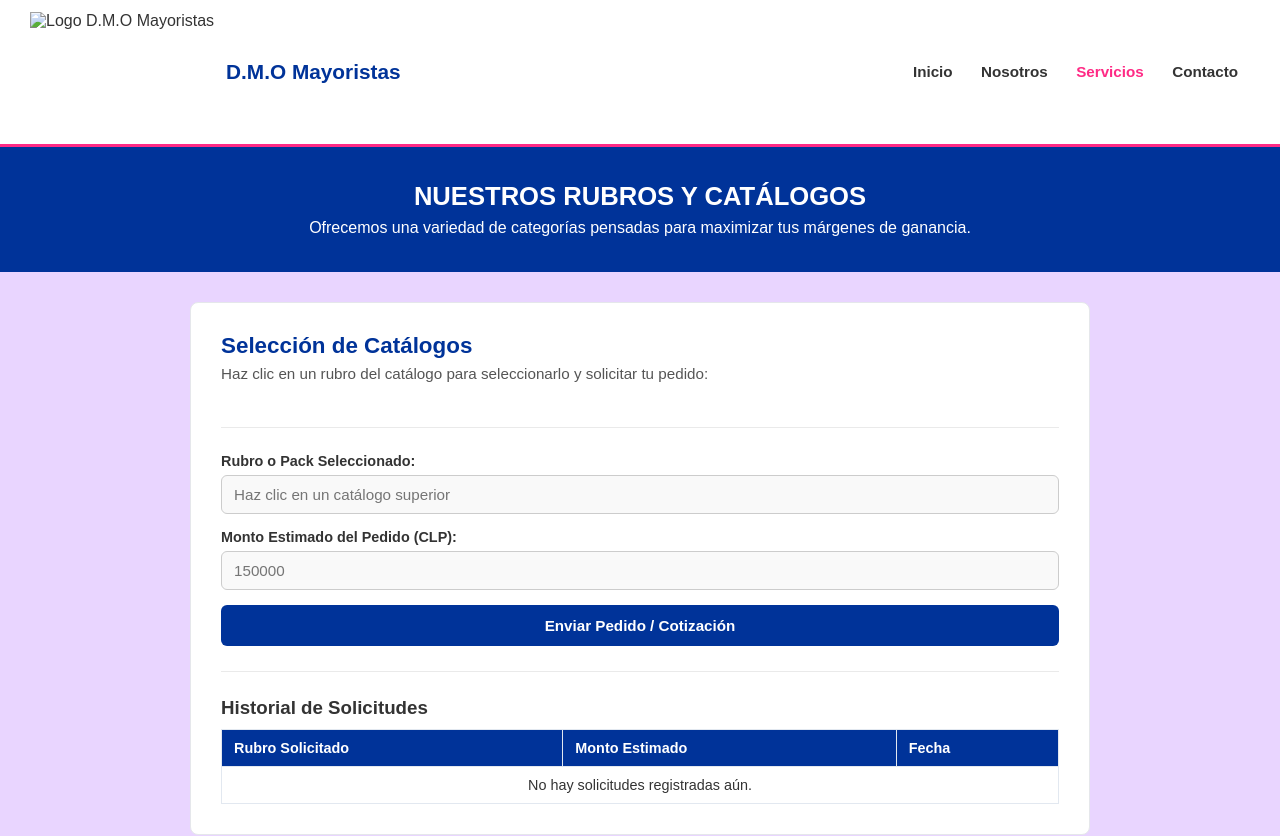
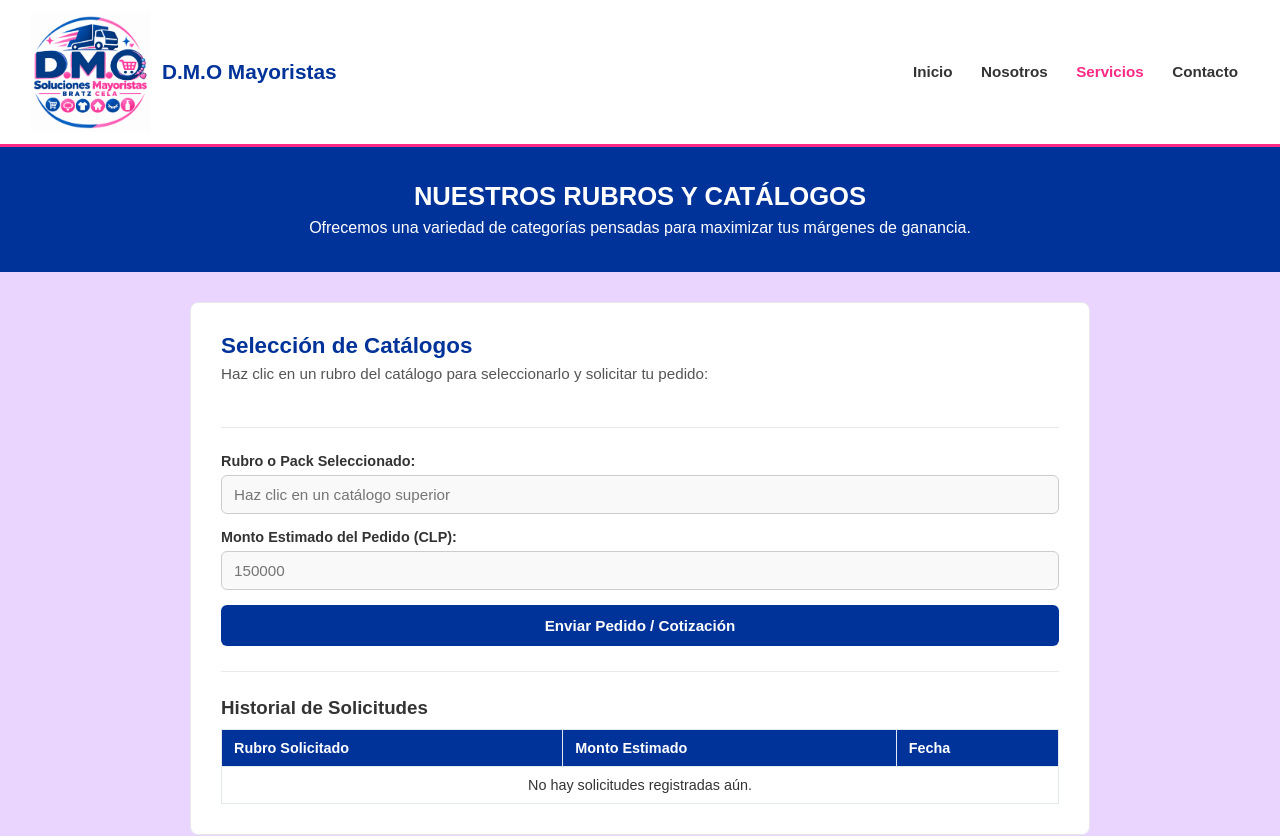
Before and after one commit to Diegorrc20/DMO-Soluciones-Mayoristas-4D, a plain HTML site: page servicios.html in a window 1280 px wide. Shown: the top 836 px of the page. Drawn offline with Linux system fonts and the light colour scheme.

Commit message:
Update servicios.html

```diff
--- a/servicios.html
+++ b/servicios.html
@@ -13,7 +13,7 @@
 
     <header class="header-principal">
         <div class="logo-titulo">
-            <img src="Imagenes/Logo.png" alt="Logo D.M.O Mayoristas" class="logo">
+            <img src="Logo.png" alt="Logo D.M.O Mayoristas" class="logo">
             <h1>D.M.O Mayoristas</h1>
         </div>
 
```
